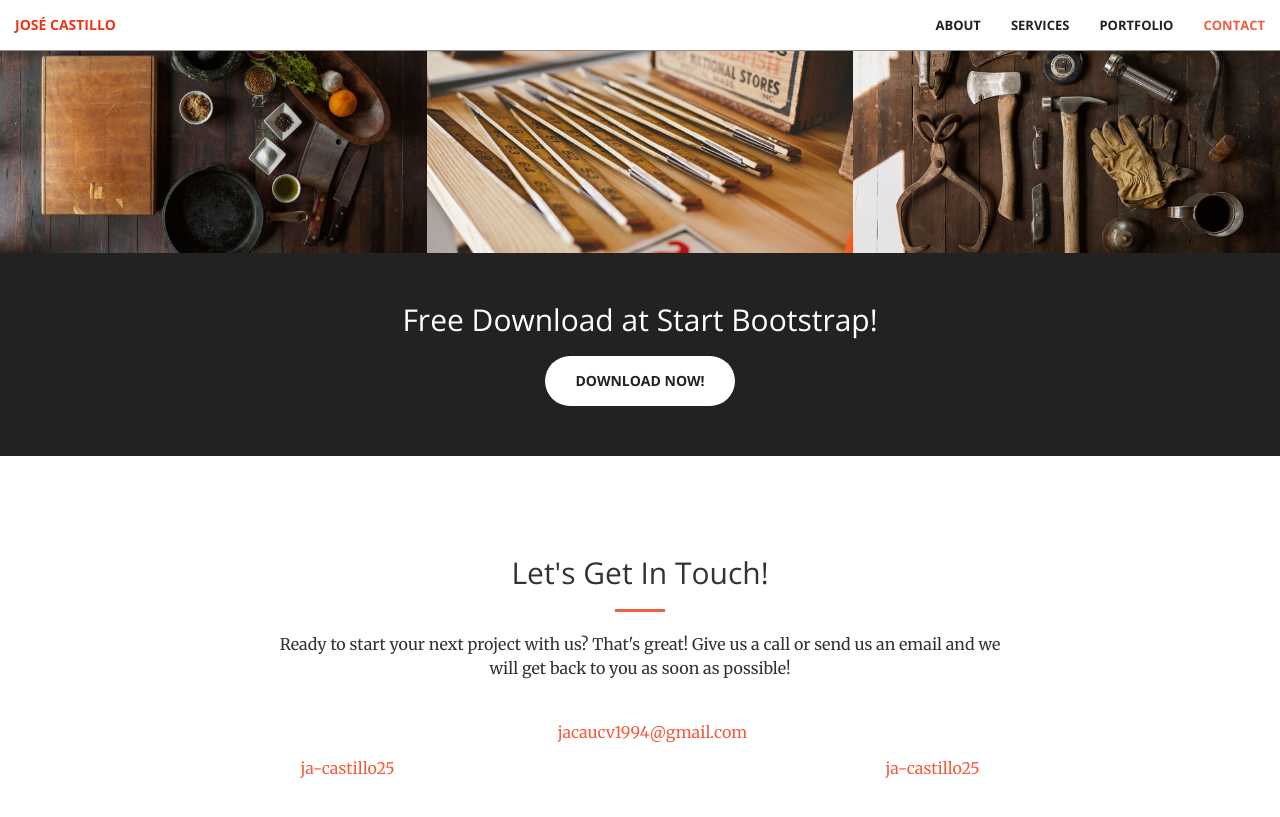
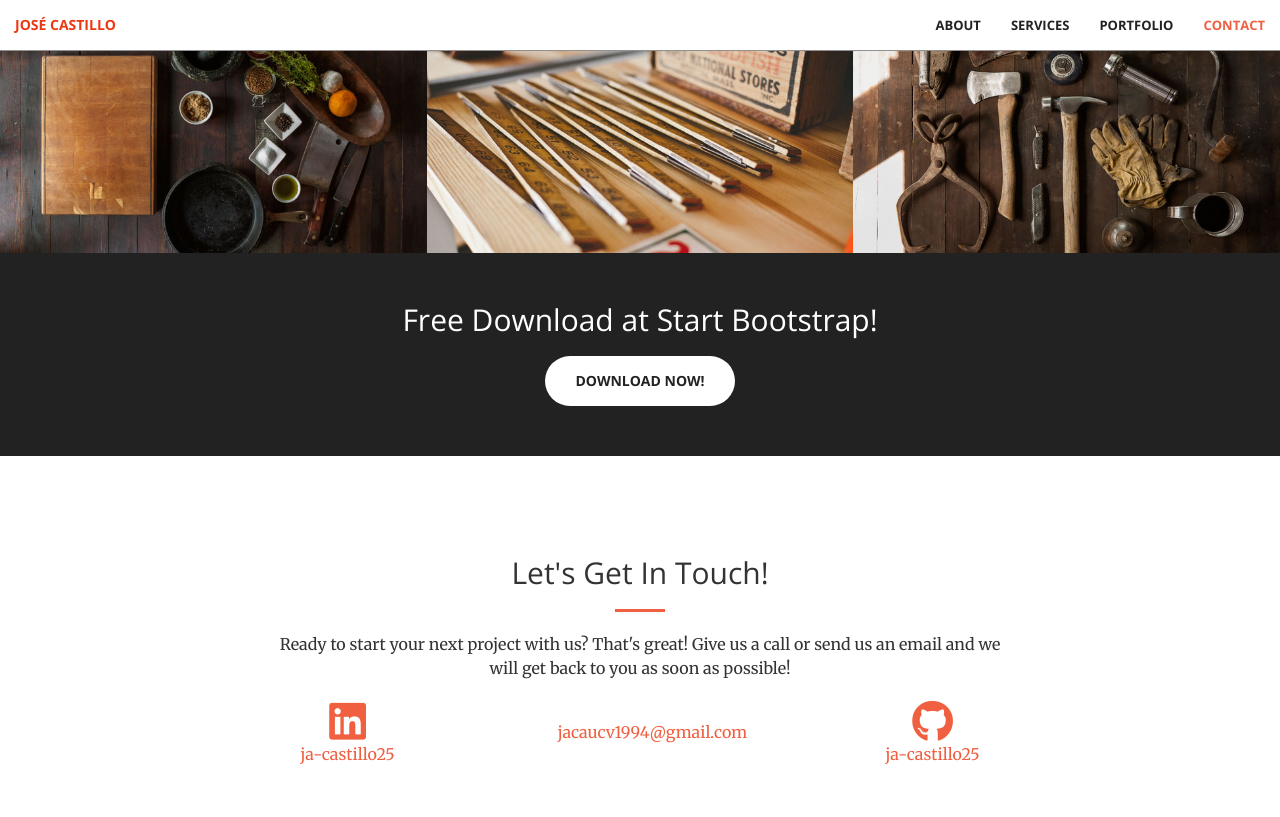
Before and after one commit to ja-castillo25/ja-castillo25.github.io, a Jekyll site: the page built from index.html, in a window 1280 px wide and 900 px high, scrolled down 1981 px. Shown: the top 817 px of the window. Built offline with Jekyll 4.4.1, drawn with Linux system fonts in a browser that asks for light colours.

Commit message:
changing more logos

```diff
--- a/_includes/contact.html
+++ b/_includes/contact.html
@@ -8,19 +8,19 @@
             </div>
         <div class="col-lg-2 col-lg-offset-2 text-center">
             <a href="https://linkedin.com/in/{{ site.linkedin_username }}">
-                <i class="fa fa-linkedin fa-3x wow bounceIn" data-wow-delay=".1s"></i>
+                <i class="fab fa-linkedin fa-3x wow bounceIn" data-wow-delay=".1s"></i>
                 <p>{{ site.linkedin_username }}</p>
             </a>
         </div>
         <div class="col-lg-2 col-lg-offset-1 text-center">
             <a href="mailto:{{ site.email }}">
-            <i class="fa fa-envelope-o fa-3x wow bounceIn" data-wow-delay=".1s"></i>
+            <i class="fab fa-envelope-o fa-3x wow bounceIn" data-wow-delay=".1s"></i>
                 <p>{{ site.email }}</p>
             </a>
         </div>
         <div class="col-lg-2 col-lg-offset-1 text-center">
             <a href="https://github.com/{{ site.github_username }}">
-            <i class="fa fa-github fa-3x wow bounceIn" data-wow-delay=".1s"></i>
+            <i class="fab fa-github fa-3x wow bounceIn" data-wow-delay=".1s"></i>
                 <p>{{ site.github_username }}</p>
             </a>
         </div>
--- a/_includes/services.html
+++ b/_includes/services.html
@@ -11,7 +11,7 @@
         <div class="row">
             <div class="col-lg-3 col-md-6 text-center">
                 <div class="service-box">
-                    <i class="fa fa-4x fa-diamond wow bounceIn text-primary"></i>
+                    <i class="fab fa-4x fa-diamond wow bounceIn text-primary"></i>
                     <h3>Sturdy Templates</h3>
                     <p class="text-muted">Our templates are updated regularly so they don't break.</p>
                 </div>
```
